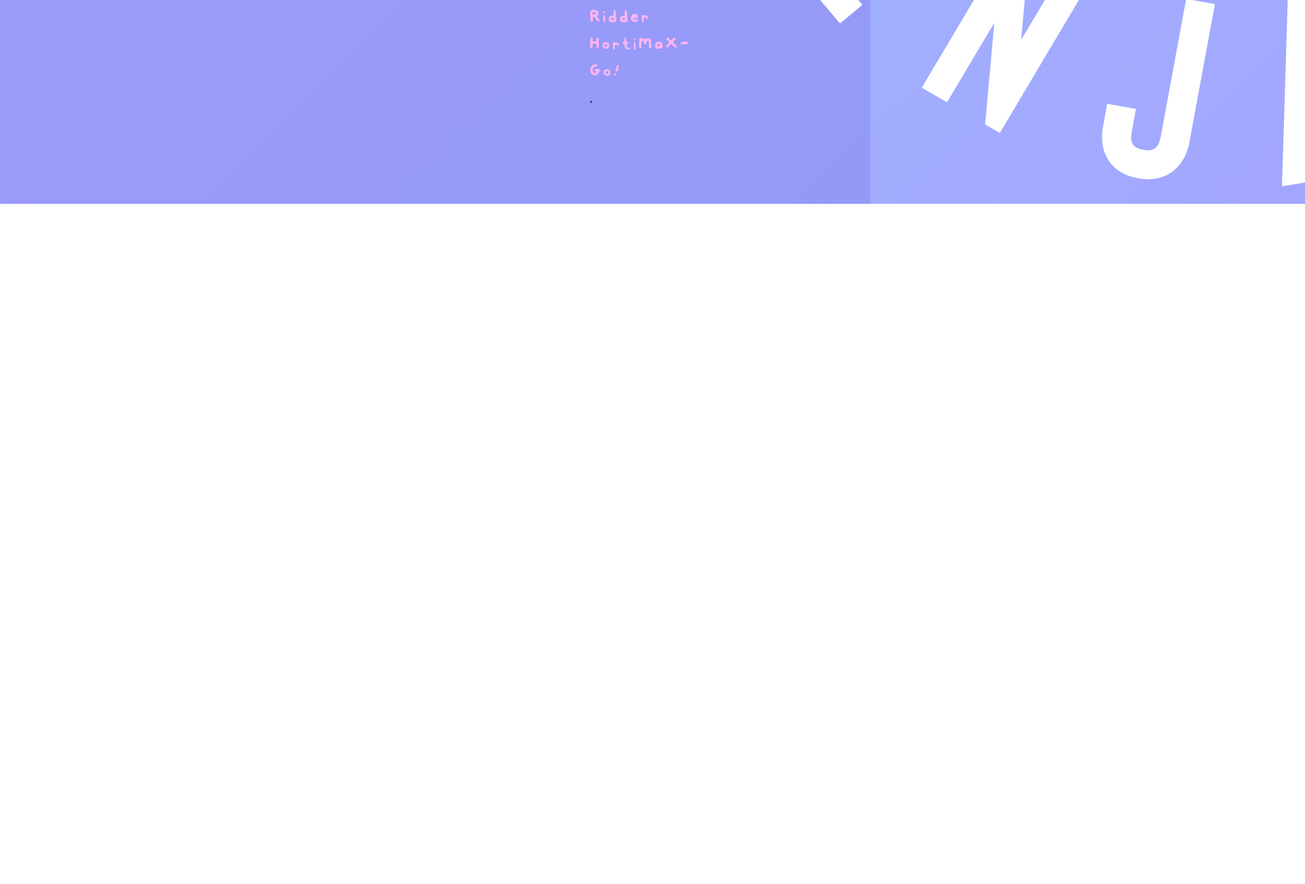
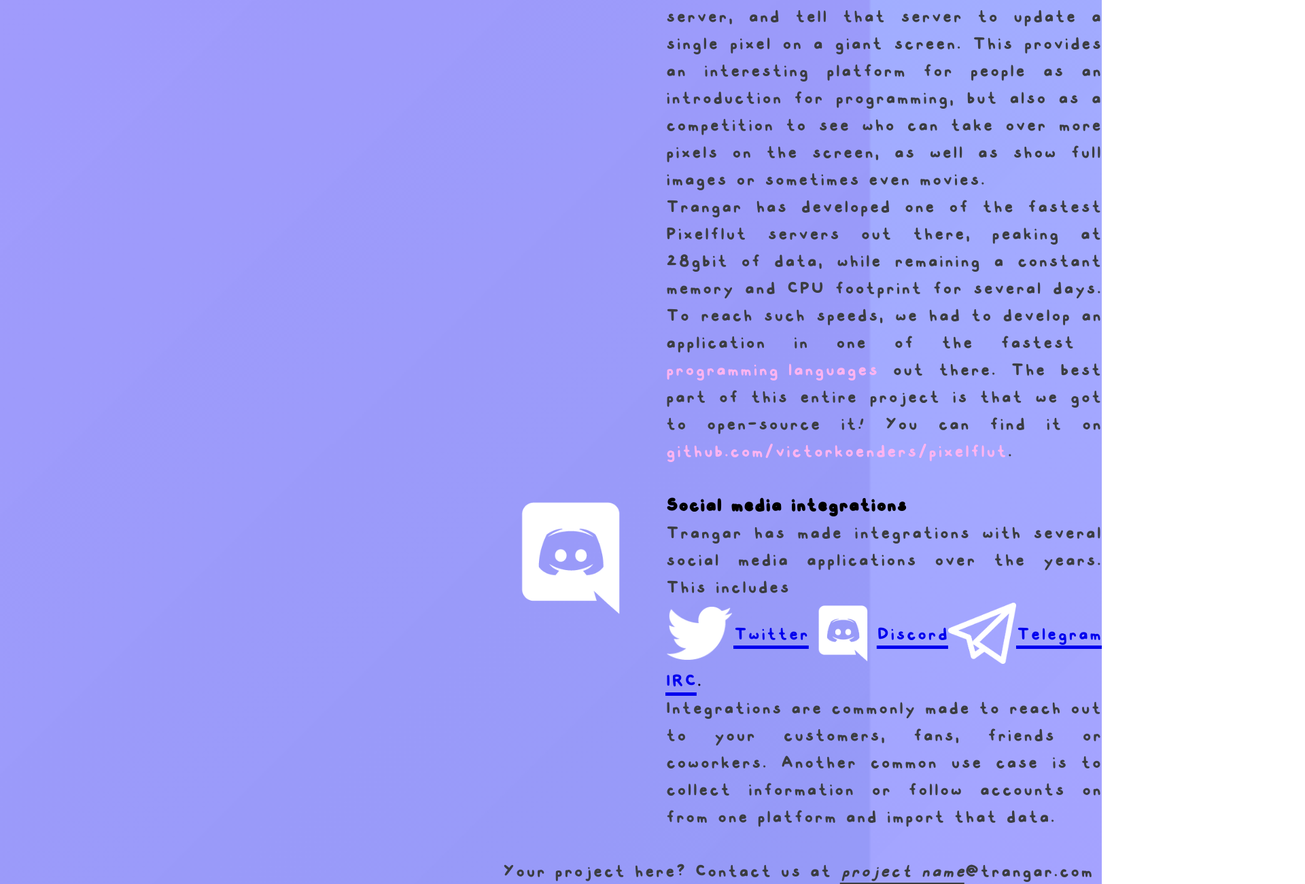
Before and after one commit to xXPinguLordXx/trangar, a plain HTML site: page portfolio.html in a window 1280 px wide. Shown: the part 1457-2758 px from the top of the page at 68% size, 1920 px wide, since content can reach past the window. Before the commit the page ends 1757 px from the top, so only its background shows below. Drawn offline with Linux system fonts and the light colour scheme.

Commit message:
fixed layout and socials

```diff
--- a/portfolio.html
+++ b/portfolio.html
@@ -38,8 +38,7 @@
           </li>
       </ul>
   </nav>
-
-
+<div class="omega-pog">
     <div class="pog-content">
         <div class="logo">
             <img src="static/logo_white_k night.png" alt="Ridder Growing Solutions" />
@@ -57,32 +56,28 @@
         </div>
     </div>
 
-
     <div class="pog-content">
         <div class="logo">
             <img src="static/CoffeeByBenjamin.png" alt="Coffee by Benjamin" />
         </div>
+        <div class="body">
             <h3><a href="https:&#x2f;&#x2f;benjamin.coffee">Coffee by Benjamin</a></h3>
-
-        <p>
             <p>Coffee by Benjamin is a young startup that aims to bring the freshest coffee to your kitchen.
             They provide the tools to roast your own coffee at home and allow you to tweak it to exactly the flavor you like.
             For this to succeed they had to develop a multi-platform solution ranging from an embedded device, phone apps an a website.
             They approached Trangar to develop their Android application, one that matches their high expectations.</p>
             <p>Check out the android app in the <a href="https://play.google.com/store/apps/details?id=co.awkward.benjamin&amp;hl=en_AU">Google play store</a>, or their project at <a href="https://benjamin.coffee">benjamin.coffee</a>.</p>
-
-        </p>
         </div>
     </div>
 
 
-<div class="portfolio-entry">
+    <div class="portfolio-entry pog-content">
         <div class="logo">
             <img src="static/pixelflut_logo.png" alt="Pixelflut @ Campzone" />
         </div>
+        <div class="body">
             <h3><a href="https:&#x2f;&#x2f;campzone.nl">Pixelflut @ Campzone</a></h3>
 
-        <p>
             <p>Campzone is a massive outdoor gaming event in the Netherlands.
             It involves gaming, hanging out with friends, making good food, driving around with remote controlled carts, experimenting with smelting metals, and much more.</p>
             <p>One of those events is called <a href="https://hackaday.com/2020/08/01/playing-the-pixelflut/">Pixelflut</a>.
@@ -92,40 +87,34 @@
             To reach such speeds, we had to develop an application in one of the fastest <img src="/static/rust-logo-blk.svg" alt="" /><a href="https://www.rust-lang.org/">programming languages</a> out there.
             The best part of this entire project is that we got to open-source it!
             You can find it on <a href="https://github.com/victorkoenders/pixelflut">github.com/victorkoenders/pixelflut</a>.</p>
-
-        </p>
         </div>
     </div>
 
 
-<div class="portfolio-entry">
+    <div class="portfolio-entry pog-content">
         <div class="logo">
             <img src="static/Discord-Logo-Black.png" alt="Social media integrations" />
         </div>
         <div class="body">
-
-
             <h3>Social media integrations</h3>
-
-        <p>
                 <p>Trangar has made integrations with several social media applications over the years.
-This includes <img src="static/twitter.png" alt="" /><a href="https://twitter.com">Twitter</a>,
-<img src="static/Discord-Logo-Black.png" alt="" /><a href="https://discord.com/">Discord</a>,
-<img src="static/Telegram-Logo.png" alt="" /> <a href="https://telegram.org/">Telegram</a> and
+                This includes
+                <div class="socialwrapper">
+                    <div class="items"><img src="static/twitter.png" alt="" /><a href="https://twitter.com">Twitter</a></div>
+                    <div class="items"><img src="static/Discord-Logo-Black.png" alt="" /><a href="https://discord.com/">Discord</a></div>
+                    <div class="items"><img src="static/Telegram-Logo.png" alt="" /><a href="https://telegram.org/">Telegram</a></div>
+                </div>
                 <a href="https://en.wikipedia.org/wiki/Internet_Relay_Chat">IRC</a>.</p>
                 <p>Integrations are commonly made to reach out to your customers, fans, friends or coworkers.
                 Another common use case is to collect information or follow accounts on from one platform and import that data. </p>
 
-        </p>
         </div>
     </div>
-
-
     <p>
         Your project here? Contact us at <i><u>project name</u></i>@trangar.com
     </p>
+</div>
 
-    </div>
 </body>
 
 </html>
--- a/static/t-styles.css
+++ b/static/t-styles.css
@@ -178,8 +178,27 @@
 
 .pog-content {
   display: flex;
-  flex-grow: 0;
-  postion: relative;
+  width: 100%;
+  margin-bottom: 40px;
+}
+.pog-content .body{
+  flex-grow: 1;
+  margin-left: 40px;
+}
+.pog-content img{
+  max-width: 200px;
+}
+.socialwrapper{
+  display: flex;
+  align-items: center;
+  justify-content: space-between;
+}
+.socialwrapper .items{
+  display: flex;
+  align-items: center;
+}
+.socialwrapper .items img{
+  width: 100px;
 }
 
 /* responsive block */
```
Lines whose indentation alone changed are shown as unchanged.
